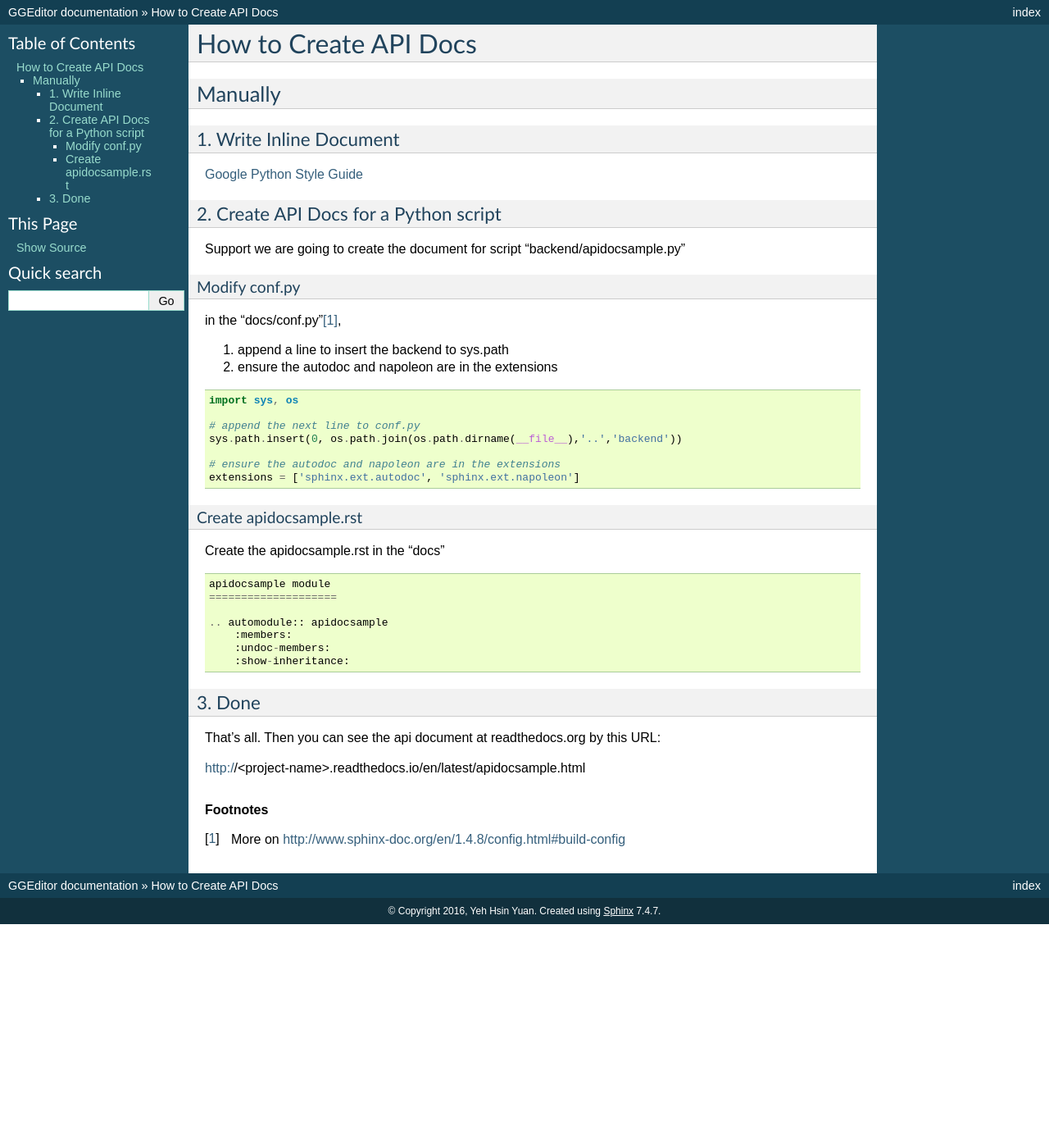
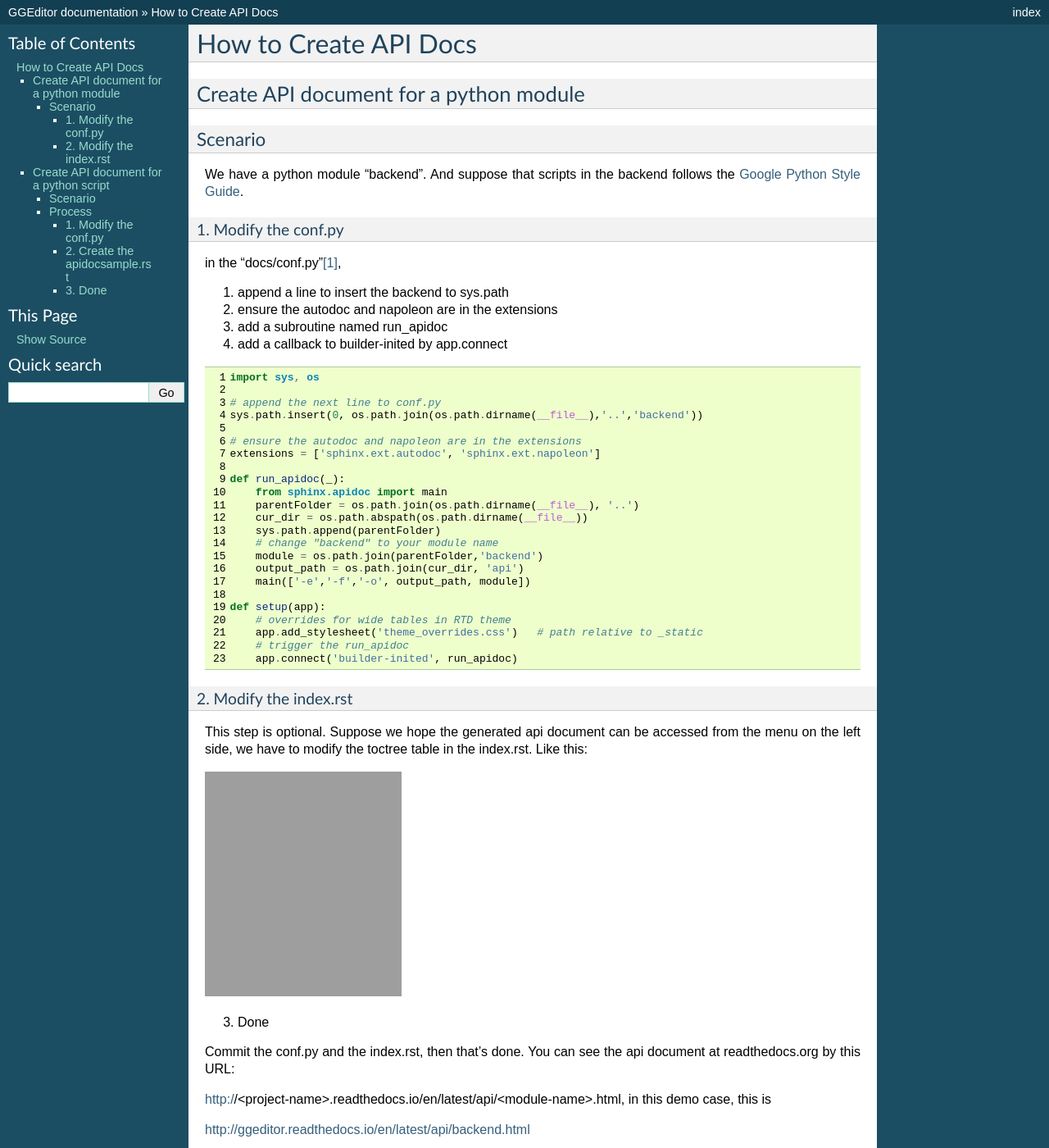
Before and after one commit to iapyeh/GGeditor, a Sphinx documentation site: the page built from docs/ApiDoc.rst, in a window 1280 px wide and 1400 px high. Shown: the whole window at 82% size. Built offline with Sphinx 7.4.7, drawn with Linux system fonts in a browser that asks for light colours; pages that are not in the unit, such as notebooks, are missing from menus; some of the changed text lies outside the part shown; grey boxes are pictures that could not be loaded.

Commit message:
Google Docs reST Editor@2016-12-1 16:53:26

```diff
--- a/docs/ApiDoc.rst
+++ b/docs/ApiDoc.rst
@@ -4,37 +4,33 @@
 How to Create API Docs
 **********************
 
-.. _h7e6c19301b527f27134346047387722:
+.. _h4c525118060635e4b6959584f2f3435:
 
-Manually
-========
+Create API document for a python module
+=======================================
 
-.. _h745e1e562295d71429135181e4a5c:
+.. _h547a1e3306f3d91f375c20216815:
 
-1. Write Inline Document
-------------------------
+Scenario
+--------
 
-\ |LINK1|\
+We have a python module "backend". And suppose that scripts in the backend follows the \ |LINK1|\ .
 
-.. _h1d755b425f387a13327793f2f664e:
+.. _h7a2e78741a2351e456f44714e35538:
 
-2. Create API Docs for a Python script
---------------------------------------
-
-Support we are going to create the document for script "backend/apidocsample.py"
-
-.. _h973462d7b46a1e2d193f3a23774ab:
-
-Modify conf.py
-~~~~~~~~~~~~~~
+1.  Modify the conf.py
+~~~~~~~~~~~~~~~~~~~~~~
 
 in the "docs/conf.py"\ [#F1]_\ ,
 
 #. append a line to insert the backend to sys.path
 #. ensure the autodoc and napoleon are in the extensions
+#. add a subroutine named run_apidoc
+#. add a callback to builder-inited by app.connect
 
 
-.. code:: python
+.. code-block:: python
+    :linenos:
 
     import sys, os
 
@@ -44,12 +40,85 @@ in the "docs/conf.py"\ [#F1]_\ ,
     # ensure the autodoc and napoleon are in the extensions
     extensions = ['sphinx.ext.autodoc', 'sphinx.ext.napoleon']
 
-.. _h4d2033204b2247687d5f365f20731441:
+    def run_apidoc(_):
+        from sphinx.apidoc import main
+        parentFolder = os.path.join(os.path.dirname(__file__), '..')
+        cur_dir = os.path.abspath(os.path.dirname(__file__))
+        sys.path.append(parentFolder)
+        # change "backend" to your module name
+        module = os.path.join(parentFolder,'backend')
+        output_path = os.path.join(cur_dir, 'api')
+        main(['-e','-f','-o', output_path, module])
 
-Create apidocsample.rst
+    def setup(app):
+        # overrides for wide tables in RTD theme
+        app.add_stylesheet('theme_overrides.css')   # path relative to _static
+        # trigger the run_apidoc
+        app.connect('builder-inited', run_apidoc)
+
+
+.. _h1a1a795c227a5a253f613e8433d361:
+
+2. Modify the index.rst
 ~~~~~~~~~~~~~~~~~~~~~~~
 
-Create the  apidocsample.rst in the "docs"
+This step is optional. Suppose we hope the generated api document can be accessed from the menu on the left side, we have to modify the toctree table in the index.rst. Like this:
+
+\ |IMG1|\
+
+3. Done
+
+Commit the conf.py and the index.rst, then that's done. You can see the api document at readthedocs.org by this URL:
+
+http://<project-name>.readthedocs.io/en/latest/api/<module-name>.html, in this demo case, this is
+
+http://ggeditor.readthedocs.io/en/latest/api/backend.html
+
+.. _h7673574b773f1b7a512a1d6957245829:
+
+Create API document for a python script
+=======================================
+
+.. _h547a1e3306f3d91f375c20216815:
+
+Scenario
+--------
+
+We have a python script "backend/apidocsample.py". And suppose that this script follows the \ |LINK2|\ .
+
+.. _h4a147a424a522934355c4c74751f2a2:
+
+Process
+-------
+
+.. _h7a2e78741a2351e456f44714e35538:
+
+1.  Modify the conf.py
+~~~~~~~~~~~~~~~~~~~~~~
+
+in the "docs/conf.py"\ [#F2]_\ ,
+
+#. append a line to insert the backend to sys.path
+#. ensure the autodoc and napoleon are in the extensions
+
+
+.. code-block:: python
+    :linenos:
+
+    import sys, os
+
+    # append the next line to conf.py
+    sys.path.insert(0, os.path.join(os.path.dirname(__file__),'..','backend'))
+
+    # ensure the autodoc and napoleon are in the extensions
+    extensions = ['sphinx.ext.autodoc', 'sphinx.ext.napoleon']
+
+.. _hb4a132b7e60292339252f1532303836:
+
+2. Create the apidocsample.rst
+~~~~~~~~~~~~~~~~~~~~~~~~~~~~~~
+
+Create the apidocsample.rst in the "docs"
 
 .. code::
 
@@ -64,14 +133,26 @@ Create the  apidocsample.rst in the "docs"
 .. _h732845536db30978122116f26674:
 
 3. Done
--------
+~~~~~~~
 
-That's all. Then you can see the api document at readthedocs.org by this URL:
+Commit the conf.py and the apidocsample.rst, then that's done. You can see the api document at readthedocs.org by this URL:
 
 http://<project-name>.readthedocs.io/en/latest/apidocsample.html
 
+.. Hint::
+
+    The key ideas are:
+
+    #. The python script (apidocsample.py) should be able to import by the sphinx builder, so sys.path should be updated in the conf.py.
+    #. apidocsample.rst in the docs folder is a placeholder-like file which triggers the sphinx builder to lookup apidocsample.py and collects markups from it.
+
+
 
 .. |LINK1| raw:: html
+
+    <a href="http://google.github.io/styleguide/pyguide.html" target="_blank">Google Python Style Guide</a>
+
+.. |LINK2| raw:: html
 
     <a href="http://google.github.io/styleguide/pyguide.html" target="_blank">Google Python Style Guide</a>
 
@@ -80,3 +161,8 @@ http://<project-name>.readthedocs.io/en/latest/apidocsample.html
 .. rubric:: Footnotes
 
 .. [#f1]  More on http://www.sphinx-doc.org/en/1.4.8/config.html#build-config
+.. [#f2]  More on http://www.sphinx-doc.org/en/1.4.8/config.html#build-config
+
+.. |IMG1| image:: static/ApiDoc_1.png
+   :height: 274 px
+   :width: 240 px
```
